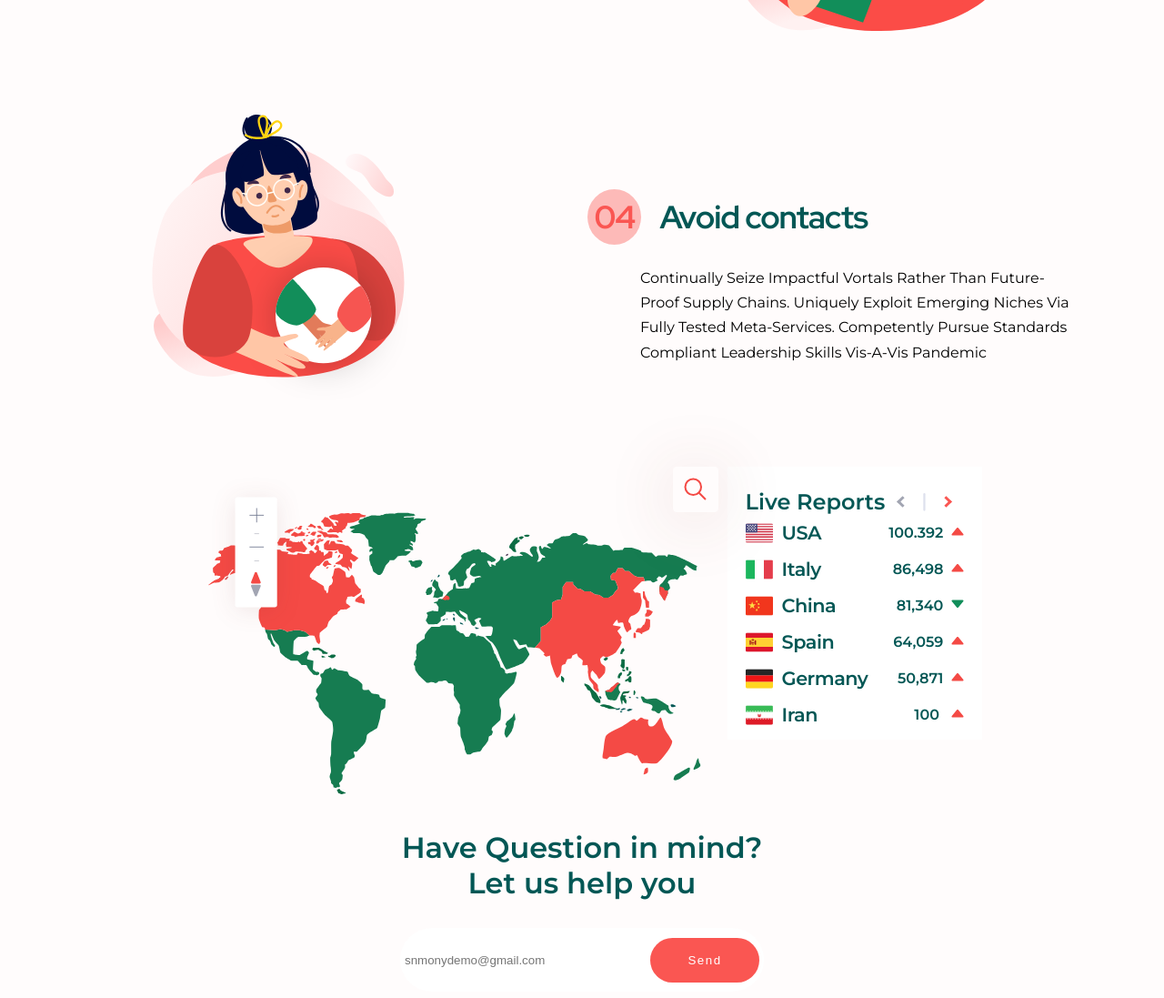
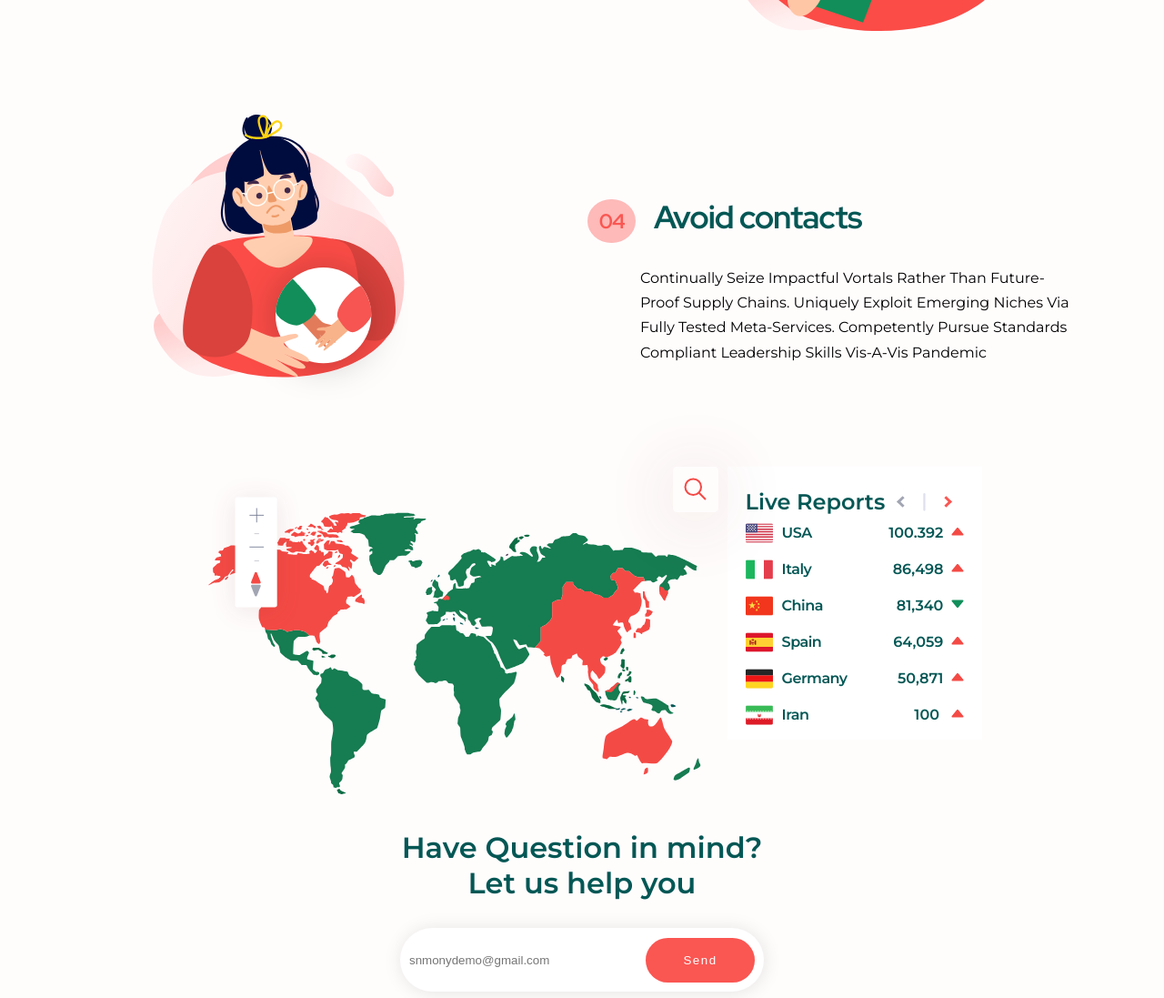
Before and after one commit to MohamedFarhan23/Covid-19, a plain HTML site: page index.html in a window 1280 px wide. Shown: the part 3752-4849 px from the top of the page at 91% size. Drawn offline with Linux system fonts and the light colour scheme.

Commit message:
Fixed bugs

```diff
--- a/styles.css
+++ b/styles.css
@@ -283,7 +283,9 @@ main .header-content{
 .section-6 span{
 	color: var(--orange);
 	background-color: rgba(250, 86, 82, .4);
-	padding:.2em .2em;
+	padding: .4em .55em;
+    text-align: center;
+    font-size: 1.4rem;
 	margin-right: 20px;
 	border-radius: 50%;
 }
@@ -412,7 +414,7 @@ span.traingle-up img{
 .left-part .country{
 	margin-left: 10px;
 	color: var(--green);
-	font-size: 1.3rem;
+	font-size: 1rem;
 	font-weight: 600;
 	letter-spacing: -0.5px;
 }
@@ -470,6 +472,7 @@ span.traingle-up img{
 	display: flex;
 	justify-content: space-around;
 	align-items: center;
+	box-shadow: 1px 1px 20px rgba(0,0,0,.1);
 	background-color: white;
 	height: 70px;
 	border-radius: 60px;;
@@ -477,7 +480,8 @@ span.traingle-up img{
 .contact-form form input[type="text"]{
 	width:65%;
 	height: 80%;
-	border-radius: 60px;;
+	border-radius: 60px;
+	margin-left: 2.5%;
 	border:none;
 }
 .contact-form input[type='submit']{
@@ -487,6 +491,7 @@ span.traingle-up img{
 	color: white;
 	letter-spacing: 1.5px;
 	border-radius: 60px;
+	margin-right: 2.5%;
 	border:none;
 }
 .two ul li{
@@ -657,6 +662,8 @@ body{
 	max-width: 300px;
 	margin:0 auto;
 	margin-top: 20px;
+	display: flex;
+	justify-content: center;
 	order:2;
 }
 .section-1 .header-content{
```
